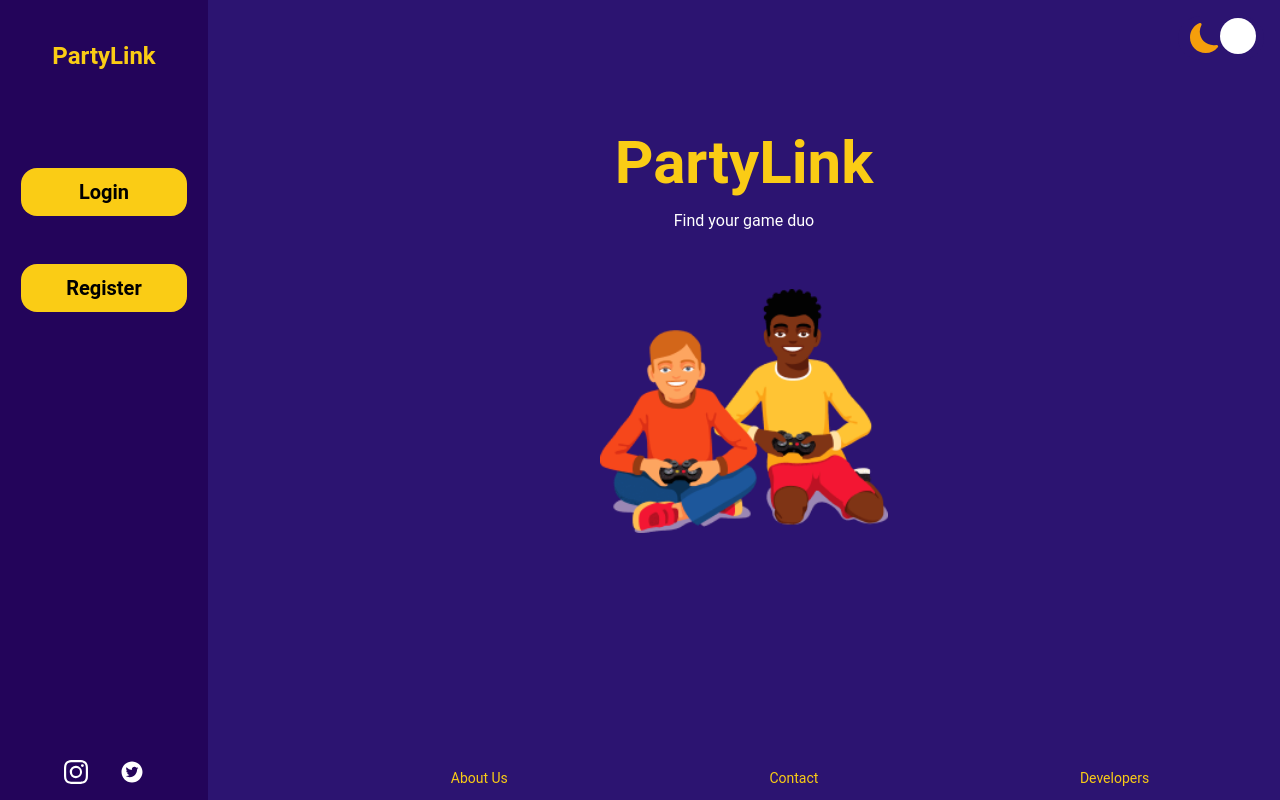
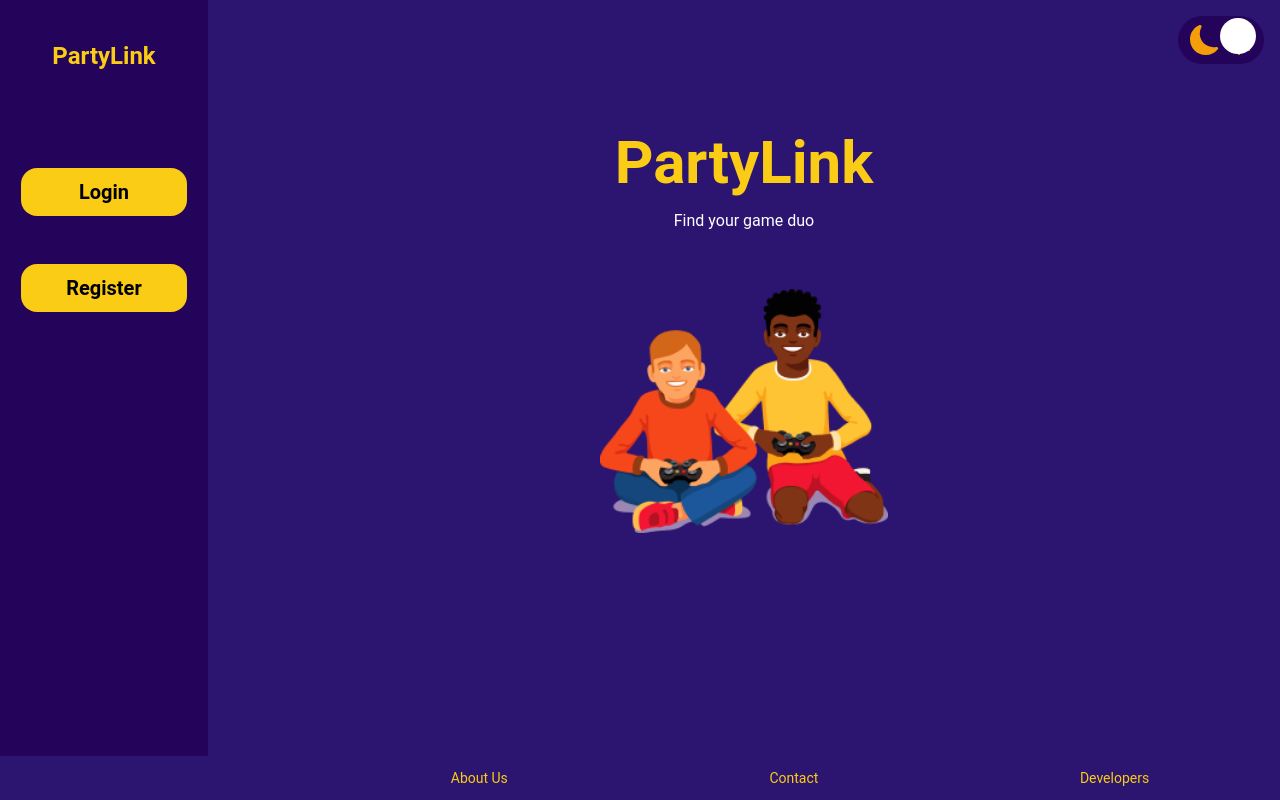
Before and after one commit to PartyLinkGames/party-link, a Next.js app: page / in a window 1280 px wide. Built offline with nearby package versions, Linux system fonts and the light colour scheme.

Commit message:
fix: the-footer-style

```diff
--- a/styles/global.css
+++ b/styles/global.css
@@ -83,12 +83,11 @@
   }
 
   .main {
-    @apply col-center w-screen sm:flex-row-reverse sm:justify-center sm:items-center h-screen bg-primary;
-    /* @apply col-center w-screen sm:flex-row-reverse sm:justify-center sm:items-center h-screen bg-colors-primary; */
+    @apply col-center w-screen sm:flex-row-reverse sm:justify-center sm:items-center min-h-screen bg-primary;
   }
 
   .main_div {
-    @apply col-center my-8 gap-y-14 sm:ml-52 h-4/6;
+    @apply col-center my-8 gap-y-14 sm:ml-52 h-4/6 sm:pb-0 pb-5;
   }
 
   .aside_desktop {
@@ -97,11 +96,10 @@
 
   .aside-dark {
     @apply col-center justify-around w-full h-48 sm:aside_desktop bg-primary-dark;
-    /* @apply col-center justify-around bg-primary-dark w-full h-48 sm:aside_desktop; */
   }
 
   .footer {
-    @apply w-full flex justify-center mt-10 sm:justify-end sm:absolute sm:bottom-0;
+    @apply w-full flex justify-center sm:mt-10 sm:justify-end sm:absolute sm:bottom-0 bg-primary;
   }
 
   .nav_footer {
@@ -109,9 +107,7 @@
   }
 
   .mode {
-    @apply bg-primary w-[86px] h-11 flex gap-1 relative rounded-3xl mt-6 sm:absolute sm:top-4 sm:right-4 sm:mt-0;
-
-    /* @apply bg-primary-dark w-[86px] h-11 flex gap-1 relative rounded-3xl mt-6 sm:absolute sm:top-4 sm:right-4 sm:mt-0; */
+    @apply bg-primary-dark w-[86px] h-12 flex gap-1 relative rounded-3xl mt-6 sm:absolute sm:top-4 sm:right-4 sm:mt-0 sm:mb-0 mb-5;
   }
 
   .social {
```
